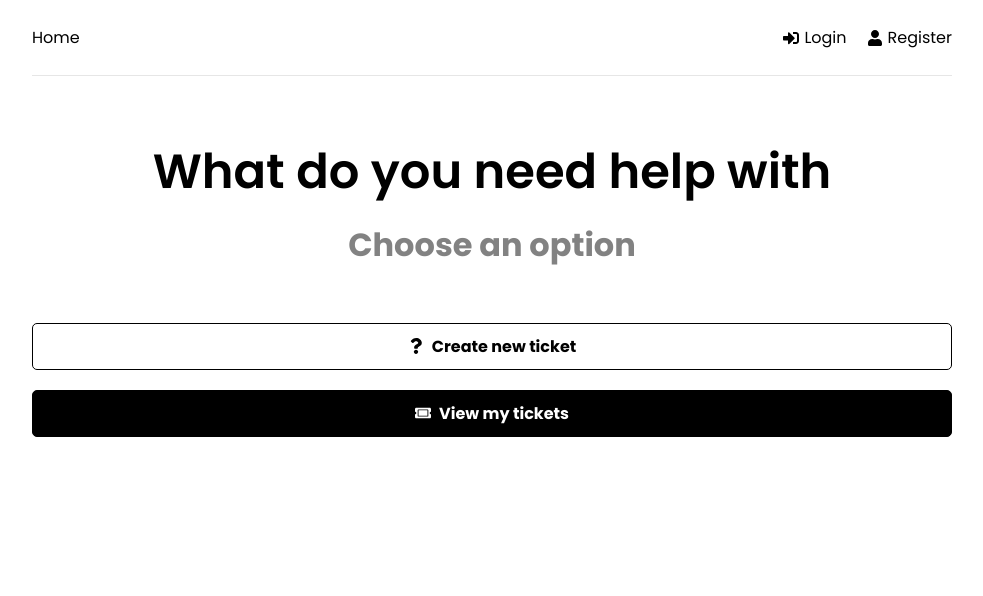
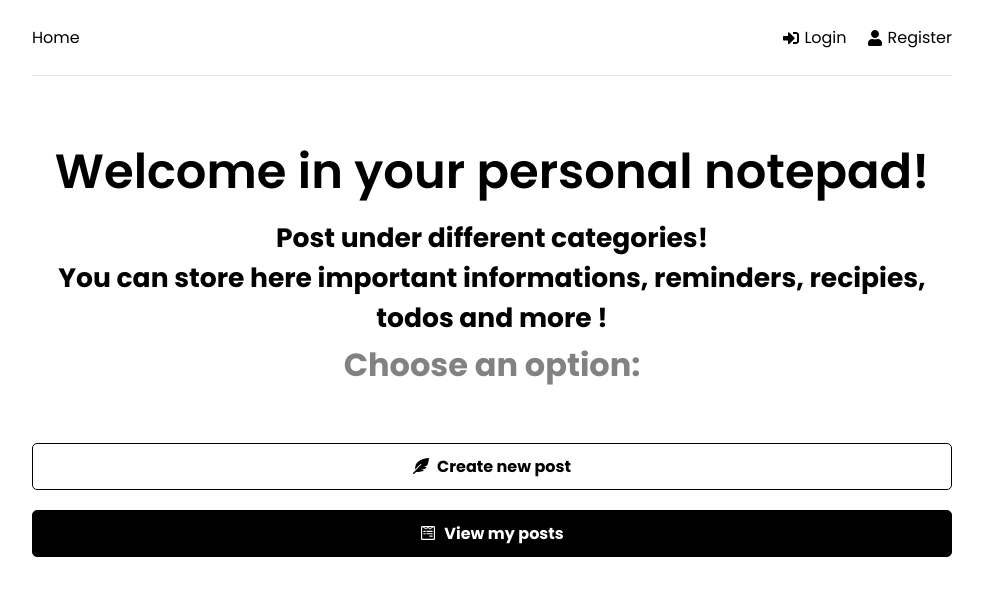
Before and after one commit to Kornass/Personal-Notepad-React-Redux-Express, a React (Create React App) app in the folder client/: page / in a window 1280 px wide. Shown: the top 596 px of the page, without its empty margins (148-1131 px from the left). Built offline with nearby package versions, Linux system fonts and the light colour scheme.

Commit message:
Posts redux setup

```diff
--- a/client/src/App.js
+++ b/client/src/App.js
@@ -17,7 +17,7 @@ function App() {
             <Route path="/" element={<Home />} />
             <Route path="/login" element={<Login />} />
             <Route path="/register" element={<Register />} />
-            {/* Privete routes wrapper  */}
+            {/* Private routes wrapper  */}
             <Route path="/new-post" element={<PrivateRoute />}>
               <Route path="/new-post" element={<NewPost />} />
             </Route>
--- a/client/src/app/store.js
+++ b/client/src/app/store.js
@@ -1,10 +1,12 @@
 import { configureStore } from "@reduxjs/toolkit";
 import authReducer from "../features/auth/authSlice";
+import postReducer from "../features/posts/postSlice";
 
 // Unlike createStore, configureStore from Redux Toolkit not only creates a store but can also accept reducer functions as arguments and automatically sets up the Redux DevTools Extension for easy debugging.
 // The store is a “container” (really a JavaScript object) that holds the application state, and the only way the state can change is through actions dispatched to the store. Redux allows individual components connect to the store and apply changes to it by dispatching actions.
 export const store = configureStore({
   reducer: {
     auth: authReducer,
+    post: postReducer,
   },
 });
--- /dev/null
+++ b/client/src/features/posts/postSlice.js
@@ -0,0 +1,23 @@
+import { createSlice, createAsyncThunk } from "@reduxjs/toolkit";
+import postService from "./postService";
+
+const initialState = {
+  post: [],
+  post: {},
+  isError: false,
+  isSuccess: false,
+  isLoading: false,
+  message: "",
+};
+
+export const postSlice = createSlice({
+  name: "post",
+  initialState,
+  reducers: {
+    reset: (state) => initialState,
+  },
+  extraReducers: (builder) => {},
+});
+
+export const { reset } = postSlice.actions;
+export default postSlice.reducer;
--- a/client/src/pages/Home.jsx
+++ b/client/src/pages/Home.jsx
@@ -1,18 +1,23 @@
 import { Link } from "react-router-dom";
-import { FaQuestion, FaTicketAlt } from "react-icons/fa";
+import { FaFeatherAlt, FaWpforms } from "react-icons/fa";
 function Home() {
   return (
     <>
       <section className="heading">
-        <h1>What do you need help with</h1>
-        <p>Choose an option</p>
+        <h1>Welcome in your personal notepad!</h1>
+
+        <h5>
+          Post under different categories! <br /> You can store here important
+          informations, reminders, recipies, todos and more !
+        </h5>
+        <p>Choose an option:</p>
       </section>
 
       <Link to="/new-post" className="btn btn-reverse btn-block">
-        <FaQuestion /> Create new ticket
+        <FaFeatherAlt /> Create new post
       </Link>
       <Link to="/my-posts" className="btn btn-block">
-        <FaTicketAlt /> View my tickets
+        <FaWpforms /> View my posts
       </Link>
     </>
   );
```
Also changed, not shown: client/src/features/posts/postService.js (added).
